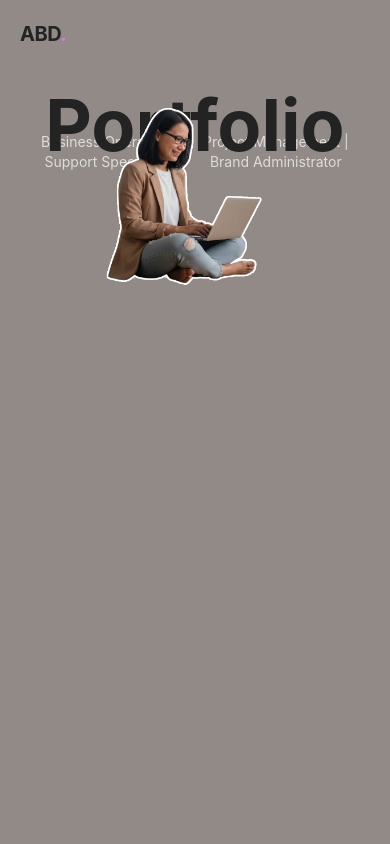
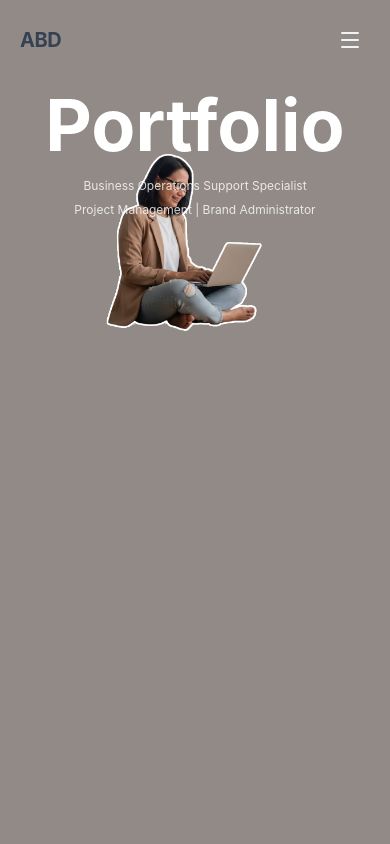
Before and after one commit to jdiwa1980/aprilportfolio, a React (Vite) app: page / in a window 390 px wide. Shown: the top 844 px of the page. Built offline with nearby package versions, Linux system fonts and the light colour scheme.

Commit message:
fix navbar & modified Hero sections

```diff
--- a/package.json
+++ b/package.json
@@ -11,6 +11,7 @@
   },
   "dependencies": {
     "@tailwindcss/vite": "^4.3.0",
+    "lucide-react": "^1.16.0",
     "react": "^19.2.6",
     "react-dom": "^19.2.6",
     "tailwindcss": "^4.3.0"
--- a/src/index.css
+++ b/src/index.css
@@ -9,6 +9,9 @@
   --color-headline-color: #f4e4f5;
   --color-primary: #dc76e3;
   --color-darkgrey: #242323;
+  --color-dark-blue: #3c567a;
+  --color-lite-blue: #82b2f5;
+
 }
 
 @layer base {
--- a/src/layout/navbar.jsx
+++ b/src/layout/navbar.jsx
@@ -1,4 +1,5 @@
 import { useState, useEffect } from "react";
+import { X, Menu } from "lucide-react";
 
 const navLinks = [
     { href: "#about", label: "About"},
@@ -9,6 +10,7 @@ const navLinks = [
 ]
 
 const Navbar = () => {
+    const [isMobileMenuOpen, setIsMobileMenuOpen] = useState(false);
     const [isScrolled, setIsScrolled] = useState(false);
 
     useEffect(() => {
@@ -23,8 +25,8 @@ const Navbar = () => {
     return (
         <header className={`fixed top-0 left-0 right-0 transition-all duration-500 ${isScrolled ? "glass-strong py-3" : "bg-transparent py-5"} z-50`}>
             <nav className="container mx-auto px-5 flex items-center justify-between">
-                <a href="#" className="text-darkgrey text-xl font-bold tracking-tight hover:text-white">ABD
-                    <span className="text-primary hover:text-white">.</span>
+                <a href="#" className="text-gray-700 text-xl font-bold tracking-tight hover:text-white">ABD
+                    {/* <span className="text-primary hover:text-white">//</span> */}
                 </a>
                 {/* Desktop Nav  */}
                 <div className="hidden md:flex items-center gap-1">
@@ -32,9 +34,11 @@ const Navbar = () => {
                         {navLinks.map((link, idx) => (
                             <a href={link.href}
                                key={idx}
-                               className="px-4"
+                               className={`${isScrolled ? "text-gray-700" : "text-white"} group px-4 py-2`}
+                            //
                             >
                                 {link.label}
+                                <div className={`${isScrolled ? "bg-gray-700" : "bg-white"} h-0.5 w-0 group-hover:w-full transition-all duration-300`}/>
                             </a>
                         ))}
 
@@ -44,7 +48,31 @@ const Navbar = () => {
                 <div className="w-20">
                     {/* Can be used for future additions  */}
                 </div>
+                {/* Mobile Menu Button  */}
+                <button className="md:hidden p-2 text-foreground cursor-pointer"
+                        onClick={() => setIsMobileMenuOpen((prev) => !prev)}
+                > {/* this is what makes the isMobileMenuOpen true when the button is clicked and renders the html  */}
+                    {isMobileMenuOpen ? <X size={24}/> : <Menu size={24} />}
+                </button>
             </nav>
+            {/* Mobile Menu  */}
+            {/* using useState() to toggle the menu from false to true  */}
+            {isMobileMenuOpen && (
+                <div className="md:hidden glass-strong animate-fade-in">
+                    <div className="container mx-auto px-6 py-6 flex flex-col gap-4">
+                        {navLinks.map((link, index) => (
+                            <a
+                               href={link.href}
+                               key={index}
+                               onClick={() => setIsMobileMenuOpen(false)}
+                               className="group text-lg text-gray-700 hover:text-white py-2"
+                               >
+                            {link.label}
+                            </a>
+                        ))}
+                    </div>
+                </div>
+            )}
         </header>
       );
 }
--- a/src/sections/CoreValues.jsx
+++ b/src/sections/CoreValues.jsx
@@ -34,7 +34,7 @@ const CoreValues = () => {
                         <h1 className="text-darkgrey animate-fade-in animation-delay-200 text-5xl font-bold leading-tight md:text-7xl lg:text-[10rem]">
                         Core <br /> Values
                         </h1>
-                        <h6 className="mt-4 text-sm uppercase tracking-[0.25em] text-darkgrey animate-fade-in animation-delay-300">
+                        <h6 className="mt-10 text-sm uppercase tracking-[0.25em] text-darkgrey animate-fade-in animation-delay-300">
                             values i believe in
                         </h6>
                     </div>
--- a/src/sections/Hero.jsx
+++ b/src/sections/Hero.jsx
@@ -1,16 +1,19 @@
 const Hero = () => {
     return (
-        <section className="bg-background relative flex-col min-h-screen justify-center overflow-hidden pt-20">
+        <section className="bg-background relative min-h-screen justify-center overflow-hidden pt-20">
             {/* Headline */}
-            <div className="space-y-0.5 text-center">
-                <h1 className="text-darkgrey animate-fade-in animation-delay-200 text-7xl font-bold leading-tight md:text-8xl lg:text-[10rem]">
-                Portfolio
-                </h1>
-                <div className="-mt-10 mx-auto flex max-w-4xl justify-between px-6 text-sm text-white/70">
-                    <h6>Business Operatios Support Specialist</h6>
-                    <h6>Project Management | Brand Administrator</h6>
+            <div className="text-center">
+                {/* Wrap title + subtitles together  */}
+                <div className="inline-block">
+                    <h1 className="text-white animate-fade-in animation-delay-200 text-7xl font-bold leading-tight md:text-8xl lg:text-[10rem]">
+                    {/* <span className="text-lite-blue text-opacity-50">abd</span> */}
+                    Portfolio
+                    </h1>
+                    <div className="relative z-10 mt-2 md:-mt-6 mx-auto flex flex-col gap-2 md:flex-row justify-between px-2 text-xs md:text-sm text-white/80 animate-fade-in animation-delay-200">
+                        <h6>Business Operations Support Specialist</h6>
+                        <h6>Project Management | Brand Administrator</h6>
+                    </div>
                 </div>
-
             </div>
             {/* Middle Column - Profile Image */}
             <div className="flex justify-center">
```
Also changed, not shown: site_details.txt, 1 other file (tests, documents, lock files or other folders).
